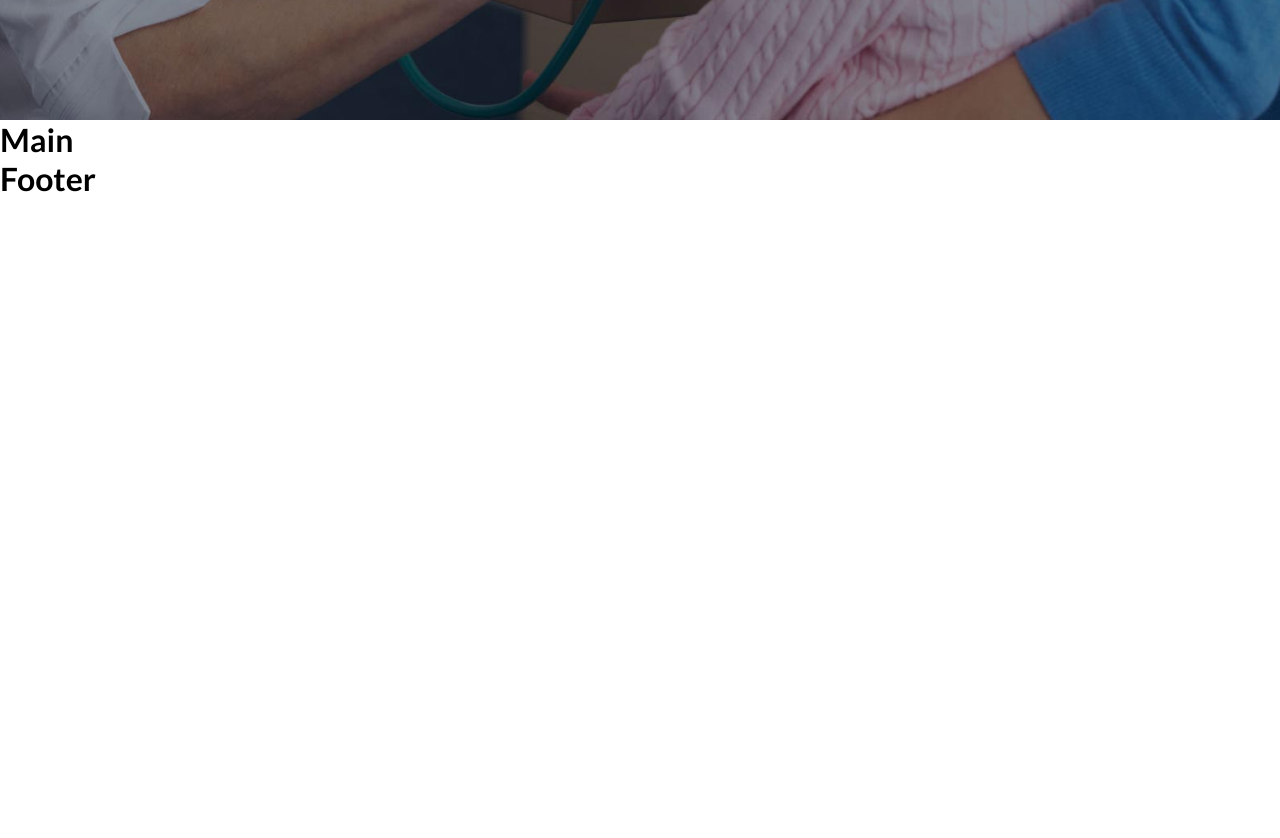
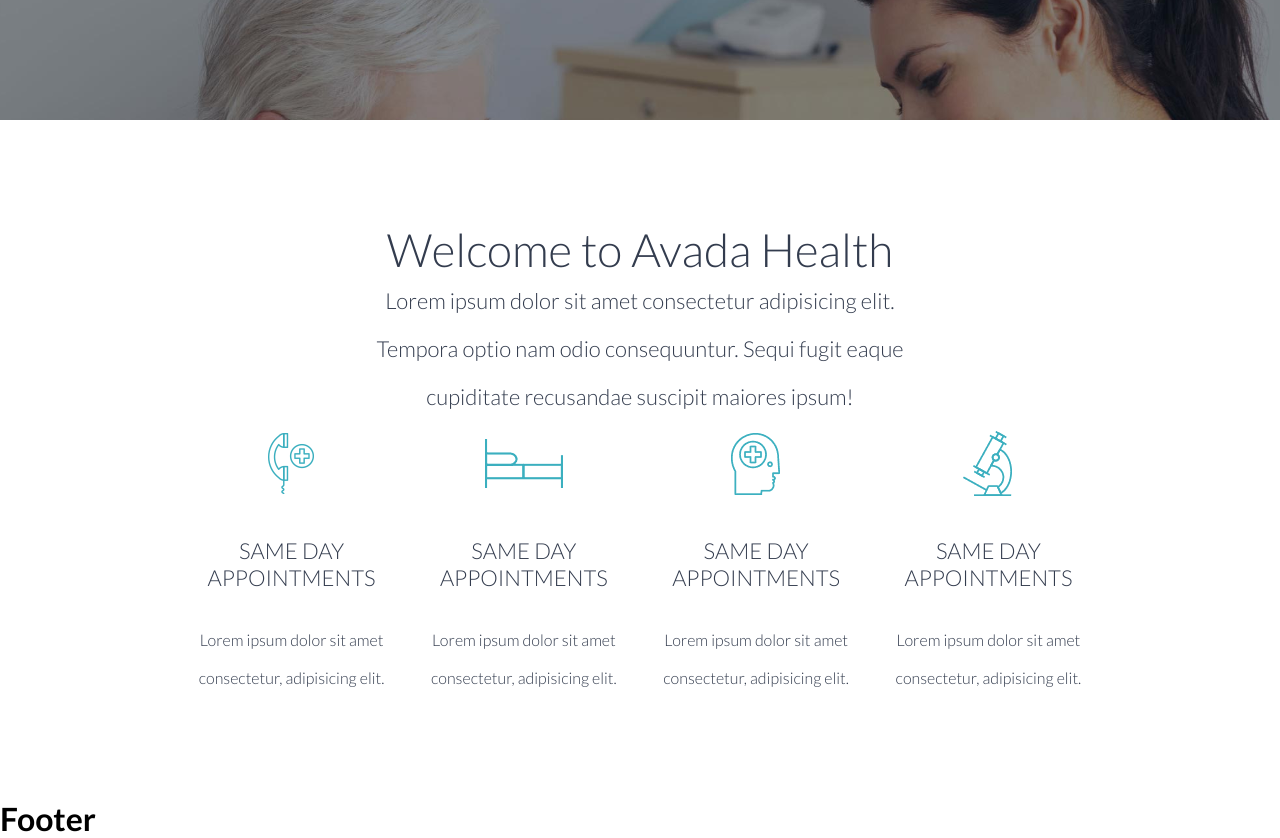
Before and after one commit to eliaraguso/proj-html-vuejs, a Vue app: page / in a window 1280 px wide. Shown: the part 880-1718 px from the top of the page. Before the commit the page ends 1078 px from the top, so only its background shows below. Built offline with nearby package versions, Linux system fonts and the light colour scheme.

Commit message:
creata Welcome section (da completare lo stile)

```diff
--- a/src/components/Header.vue
+++ b/src/components/Header.vue
@@ -53,6 +53,7 @@
   background-repeat: no-repeat;
   background-position: center;
   background-size: cover;
+  background-attachment: fixed;
   // border: 6px solid orangered;
 }
 
@@ -113,6 +114,7 @@
         font-size: 18px;
         text-decoration: none;
         letter-spacing: 2px;
+        border-radius: 8px;
       }
     }
   }
--- a/src/components/Main.vue
+++ b/src/components/Main.vue
@@ -1,12 +1,16 @@
 <template>
   <main>
-    <h1>Main</h1>
+    <Welcome />
   </main>
 </template>
 
 <script>
+import Welcome from './Welcome-section.vue'
 export default {
-    name: 'Main'
+    name: 'Main',
+    components : {
+      Welcome
+    }
 }
 </script>
 
--- /dev/null
+++ b/src/components/Welcome-section.vue
@@ -0,0 +1,131 @@
+<template>
+  <section id="welcome-section">
+    <div class="container">
+      <div id="welcome-top">
+        <h2>Welcome to Avada Health</h2>
+        <h3>
+          Lorem ipsum dolor sit amet consectetur adipisicing elit. Tempora optio
+          nam odio consequuntur. Sequi fugit eaque cupiditate recusandae
+          suscipit maiores ipsum!
+        </h3>
+      </div>
+
+      <div id="welcome-bottom">
+        <div class="feature-box">
+          <a href="#">
+            <img src="../assets/img/icon-1.png" alt="" />
+            <h2>SAME DAY APPOINTMENTS</h2>
+            <div class="info-box">
+              Lorem ipsum dolor sit amet consectetur, adipisicing elit.
+            </div>
+          </a>
+        </div>
+        <div class="feature-box">
+          <a href="#">
+            <img src="../assets/img/icon-2.png" alt="" />
+            <h2>SAME DAY APPOINTMENTS</h2>
+            <div class="info-box">
+              Lorem ipsum dolor sit amet consectetur, adipisicing elit.
+            </div>
+          </a>
+        </div>
+        <div class="feature-box">
+          <a href="#">
+            <img src="../assets/img/icon-3.png" alt="" />
+            <h2>SAME DAY APPOINTMENTS</h2>
+            <div class="info-box">
+              Lorem ipsum dolor sit amet consectetur, adipisicing elit.
+            </div>
+          </a>
+        </div>
+        <div class="feature-box">
+          <a href="#">
+            <img src="../assets/img/icon-4.png" alt="" />
+            <h2>SAME DAY APPOINTMENTS</h2>
+            <div class="info-box">
+              Lorem ipsum dolor sit amet consectetur, adipisicing elit.
+            </div>
+          </a>
+        </div>
+      </div>
+    </div>
+  </section>
+</template>
+
+<script>
+export default {
+  name: "Welcome",
+};
+</script>
+
+<style lang="scss" scoped>
+// Welcome section
+#welcome-section {
+//   border: 5px solid black;
+  height: 679px;
+  font-weight: 300;
+
+  h2,
+  h3 {
+    font-weight: 300;
+  }
+
+  //   Container
+  .container {
+    // border: 5px solid green;
+    width: 70%;
+    margin: auto;
+    text-align: center;
+    height: 100%;
+    display: flex;
+    flex-wrap: wrap;
+    padding: 100px 0;
+
+    // Welcome Top section
+    #welcome-top {
+    //   border: 5px solid salmon;
+      width: 60%;
+      margin: auto;
+      color: rgb(51, 60, 78);
+      h2 {
+        font-size: 46px;
+      }
+      h3 {
+        font-size: 22px;
+        line-height: 48px;
+      }
+    }
+
+    // Welcome Bottom section
+    #welcome-bottom {
+    //   border: 5px solid brown;
+      display: flex;
+      margin: auto;
+      justify-content: space-between;
+      .feature-box {
+        // border: 5px solid greenyellow;
+        width: calc(100% / 4.5);
+        color: #747474;
+        a {
+          text-decoration: none;
+          color: #333c4e;
+        }
+        a:hover {
+            h2 {
+          color: #39afbb;
+
+            }
+        }
+
+        h2 {
+          font-size: 22px;
+          padding: 30px 0;
+        }
+        .info-box {
+          line-height: 38px;
+        }
+      }
+    }
+  }
+}
+</style>
```
Also changed, not shown: src/components/HelloWorld.vue (deleted, +0 -58 lines).
